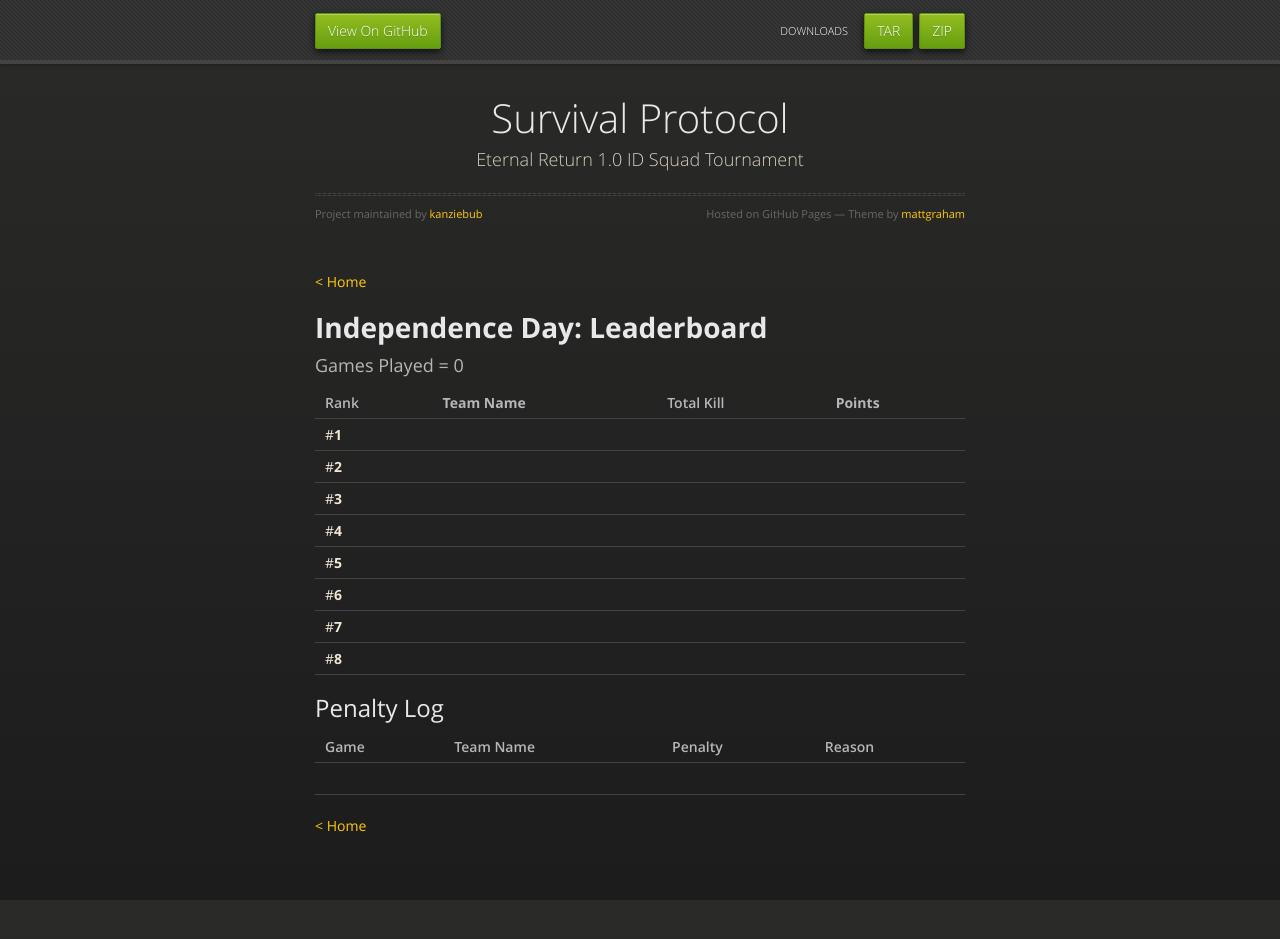
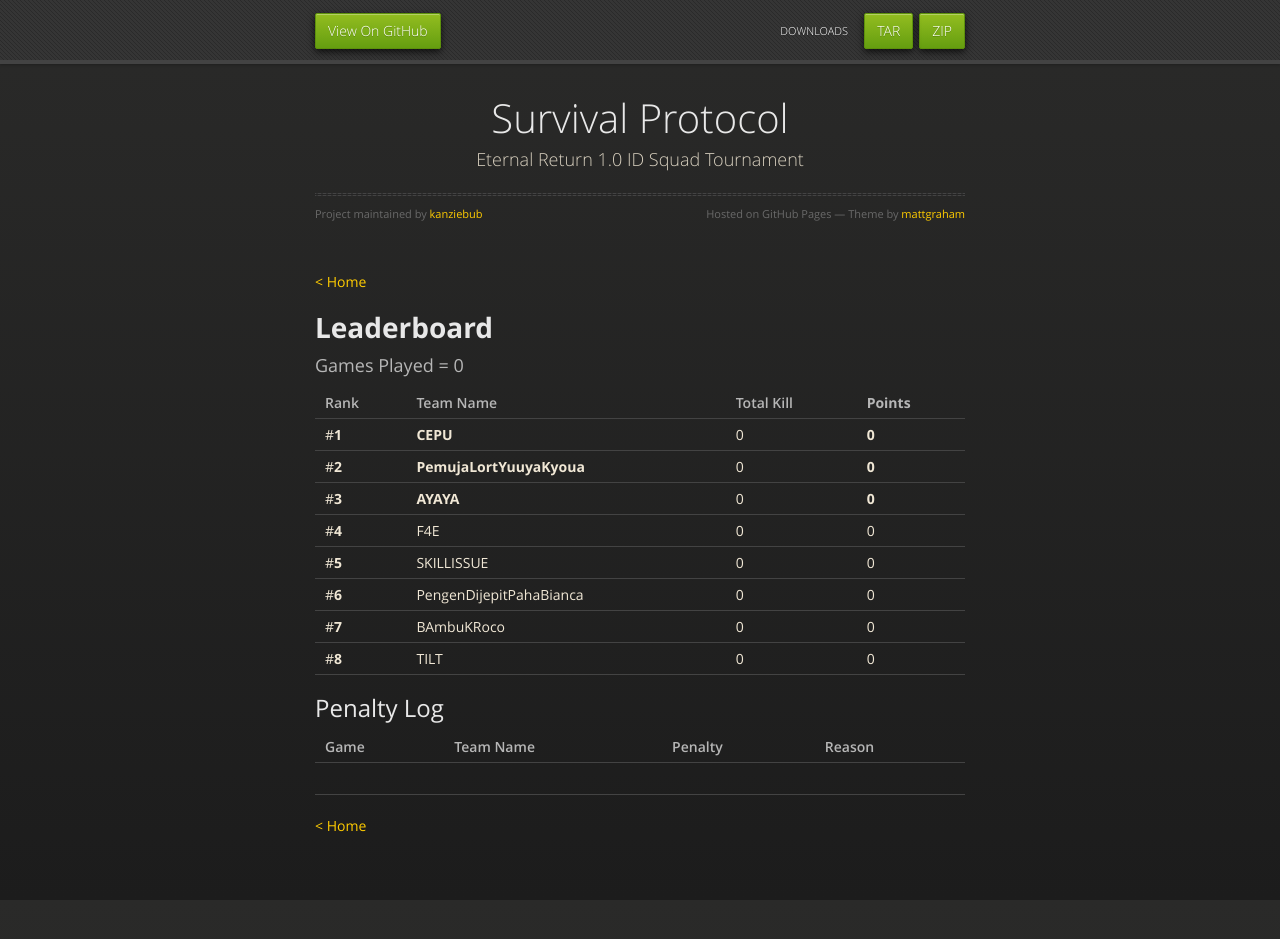
Before and after one commit to kanziebub/SurvivalProtocol, a Jekyll site: the page built from IndependenceDay/leaderboard.md, in a window 1280 px wide and 946 px high. Shown: the top 939 px of the window. Built offline with Jekyll 4.4.1, drawn with Linux system fonts in a browser that asks for light colours.

Commit message:
G: tourney leaderboard ready

```diff
--- a/IndependenceDay/leaderboard.md
+++ b/IndependenceDay/leaderboard.md
@@ -2,22 +2,22 @@
 layout: default
 ---
 
-[< Home](https://kanziebub.github.io/SurvivalProtocol/)
+[< Home](./)
 
-# **Independence Day: Leaderboard**
+# **Leaderboard**
 
 ### Games Played = 0
 
-|  Rank  | **Team Name**         | Total Kill | **Points** |
+|  Rank  | Team Name             | Total Kill | **Points** |
 |:-------|:----------------------|:-----------|:-----------|
-| #**1** |                       |            |            |
-| #**2** |                       |            |            |
-| #**3** |                       |            |            |
-| #**4** |                       |            |            |
-| #**5** |                       |            |            |
-| #**6** |                       |            |            |
-| #**7** |                       |            |            |
-| #**8** |                       |            |            |
+| #**1** | **CEPU** | 0 | **0** |
+| #**2** | **PemujaLortYuuyaKyoua** | 0 | **0** |
+| #**3** | **AYAYA** | 0 | **0** |
+| #**4** | F4E | 0 | 0 |
+| #**5** | SKILLISSUE | 0 | 0 |
+| #**6** | PengenDijepitPahaBianca | 0 | 0 |
+| #**7** | BAmbuKRoco | 0 | 0 |
+| #**8** | TILT | 0 | 0 |
 
 ## Penalty Log
 
@@ -25,4 +25,4 @@ layout: default
 |:-------|:----------|:--------|:----------------------|
 |        |           |         |                       |
 
-[< Home](https://kanziebub.github.io/SurvivalProtocol/)
+[< Home](./)
```
